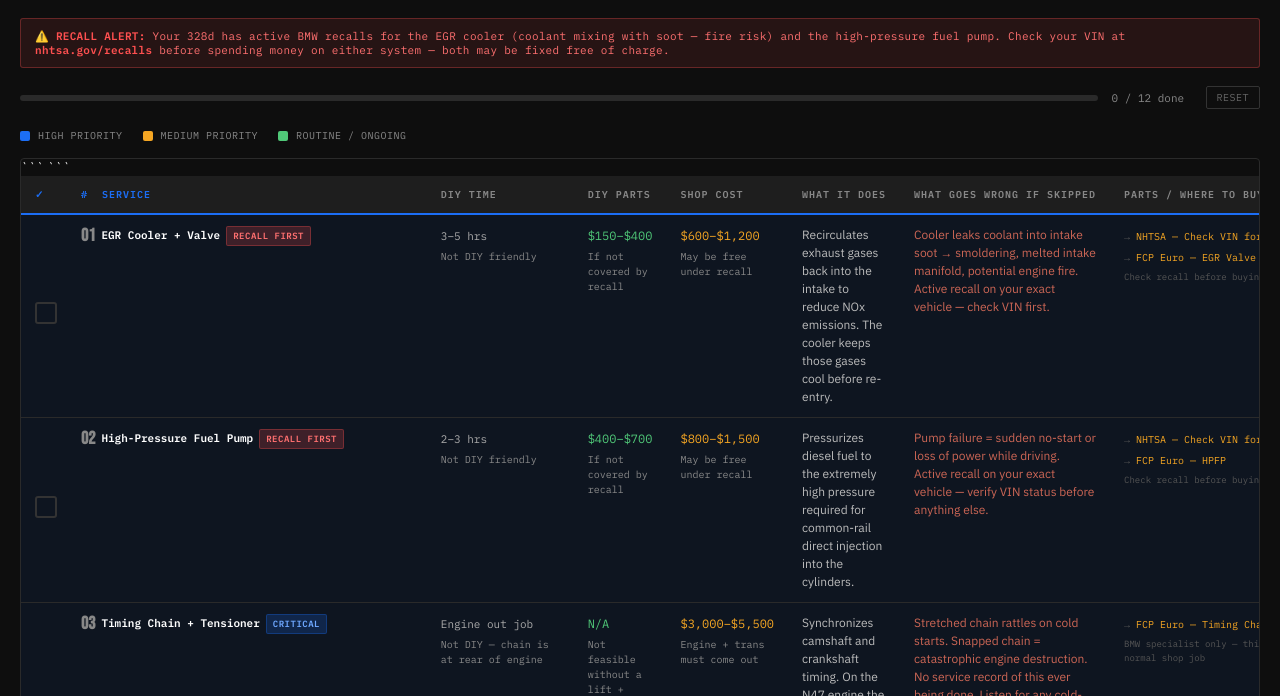
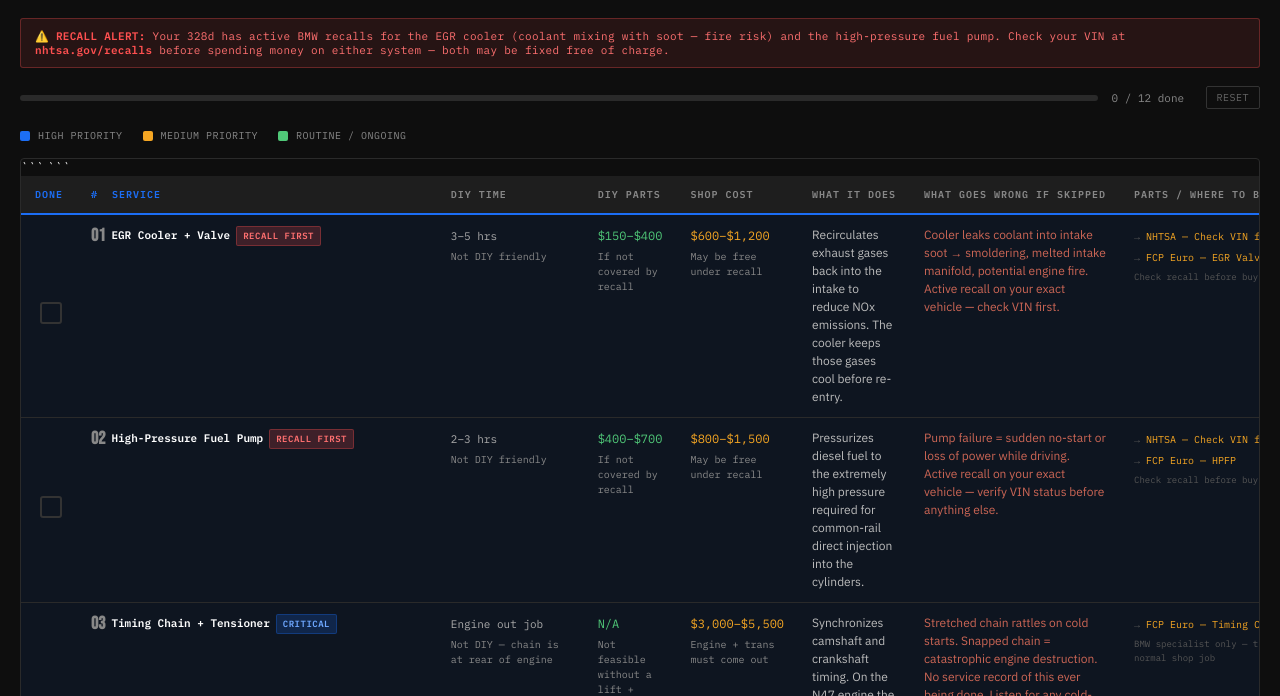
Before and after one commit to QuintinCaster/BMW-Maintenance, a plain HTML site: page index.html in a window 1280 px wide. Shown: the part 100-796 px from the top of the page. Drawn offline with Linux system fonts and the light colour scheme.

Commit message:
Update index.html

```diff
--- a/index.html
+++ b/index.html
@@ -86,7 +86,7 @@
 <table id="mainTable">
   <thead>
     <tr>
-      <th>✓</th><th>#&nbsp; Service</th><th>DIY Time</th><th>DIY Parts</th><th>Shop Cost</th><th>What It Does</th><th>What Goes Wrong If Skipped</th><th>Parts / Where to Buy</th>
+      <th>Done</th><th>#&nbsp; Service</th><th>DIY Time</th><th>DIY Parts</th><th>Shop Cost</th><th>What It Does</th><th>What Goes Wrong If Skipped</th><th>Parts / Where to Buy</th>
     </tr>
   </thead>
   <tbody>
```
